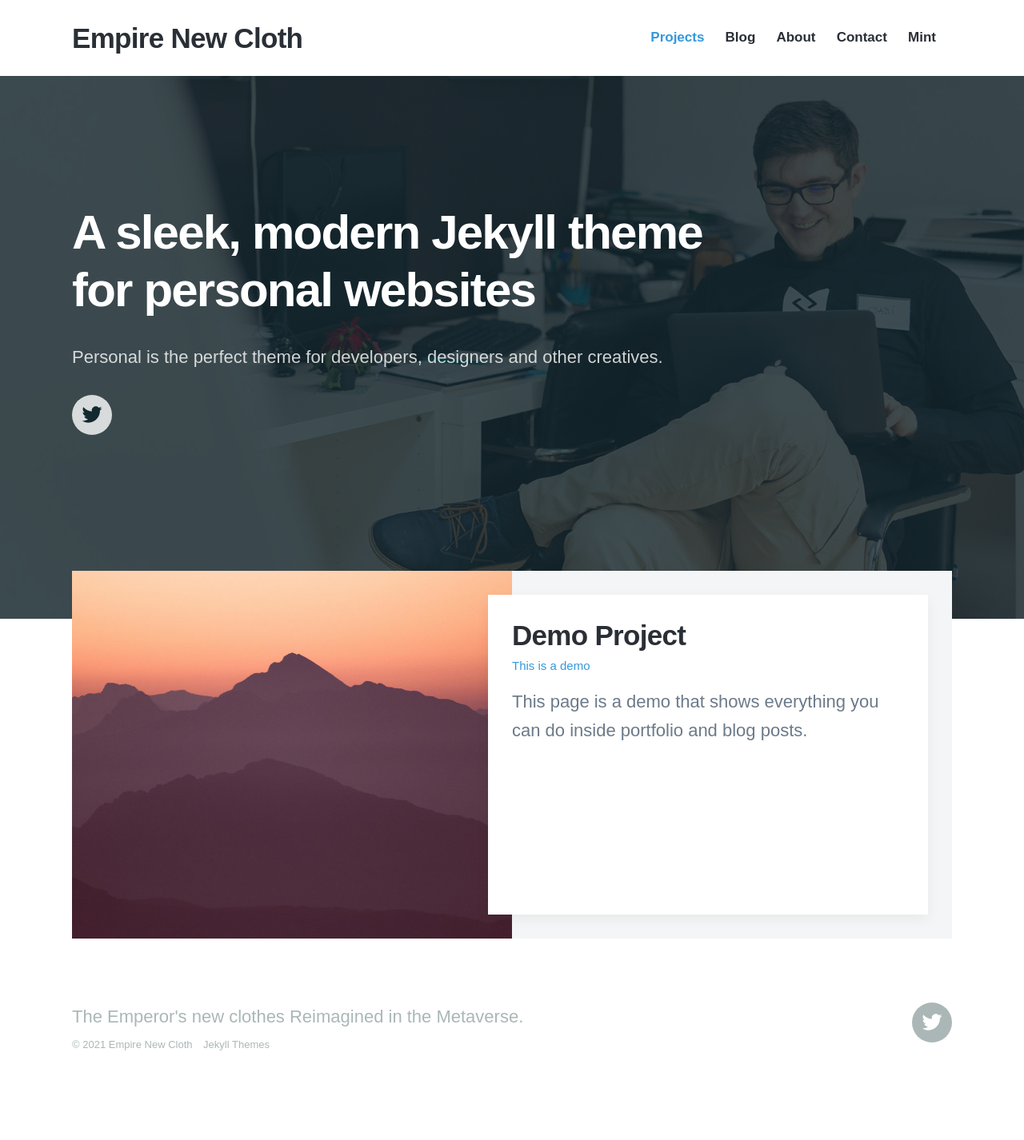
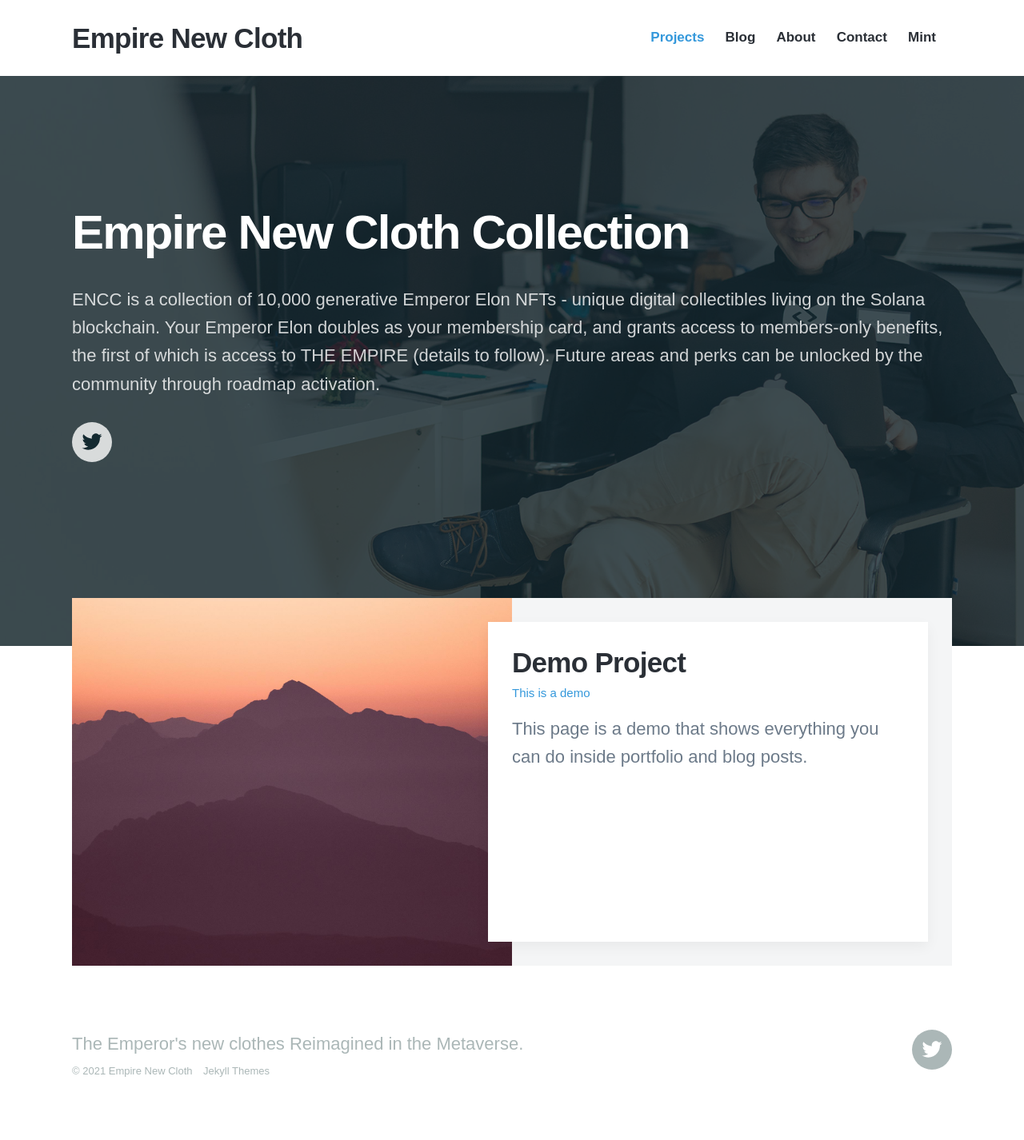
Before and after one commit to emperorelon/empirenewcloth, a Jekyll site: the page built from docs/index.html, in a window 1280 px wide. Shown: the whole page at 80% size. Built offline with Jekyll 4.4.1, drawn with Linux system fonts in a browser that asks for light colours; nearby versions of some CDN libraries; some web fonts are replaced; before the commit the page ends 1393 px from its top, so only the background shows below that.

Commit message:
Update index.html

```diff
--- a/docs/index.html
+++ b/docs/index.html
@@ -13,9 +13,13 @@
 
 	<div class="wrap">
 
-		<h1>A sleek, modern Jekyll theme
-		for personal websites</h1>
-		<p>Personal is the perfect theme for developers, designers and other creatives.</p>
+		<h1>Empire New Cloth Collection</h1>
+		<p>ENCC is a collection of 10,000 generative Emperor Elon NFTs - unique digital collectibles living on the Solana blockchain.
+			Your Emperor Elon doubles as your membership card, and grants access to members-only benefits,
+			the first of which is access to THE EMPIRE (details to follow).
+			Future areas and perks can be unlocked by the community through roadmap activation.
+
+		</p>
 
 		{% include socials.html %}
 
```
